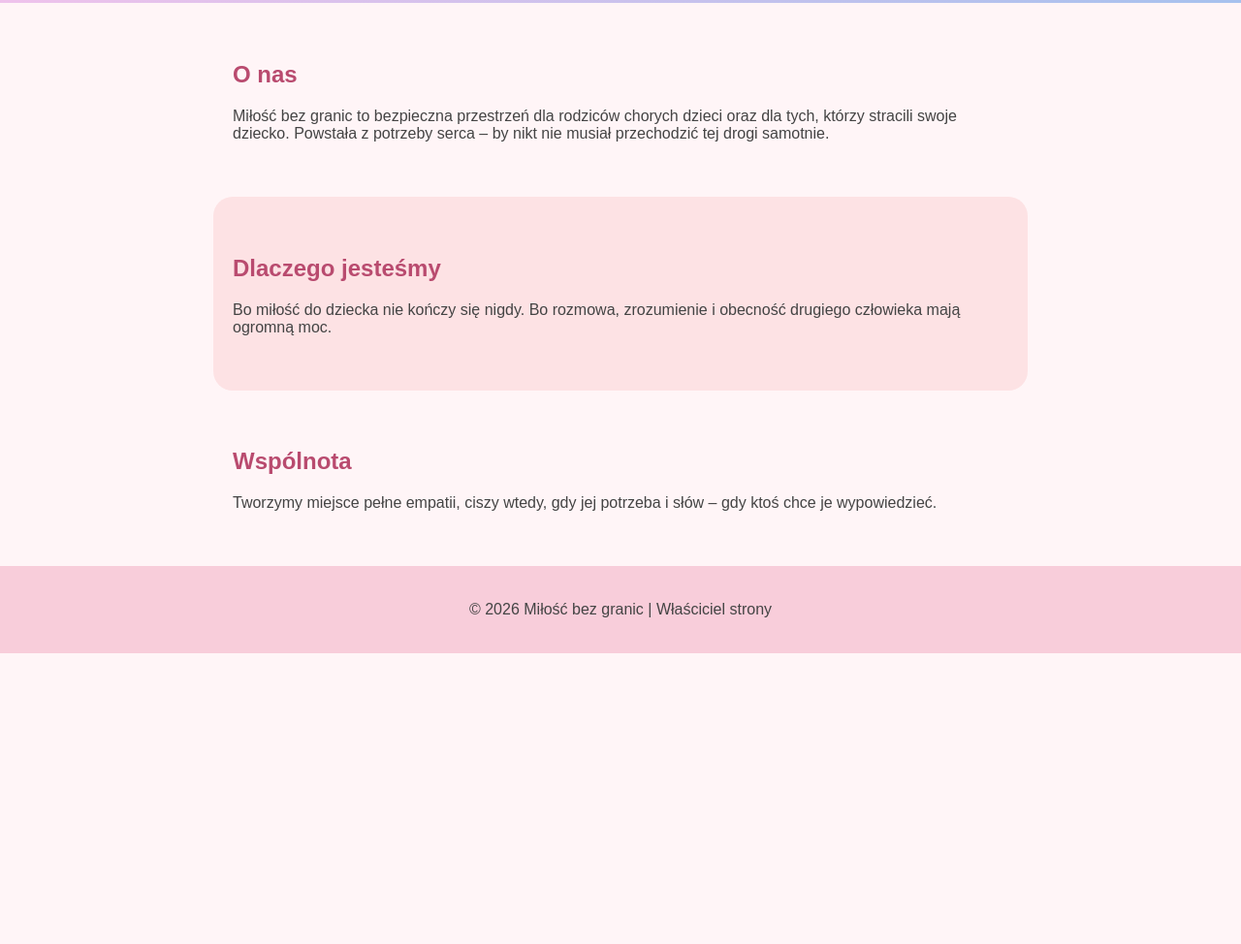
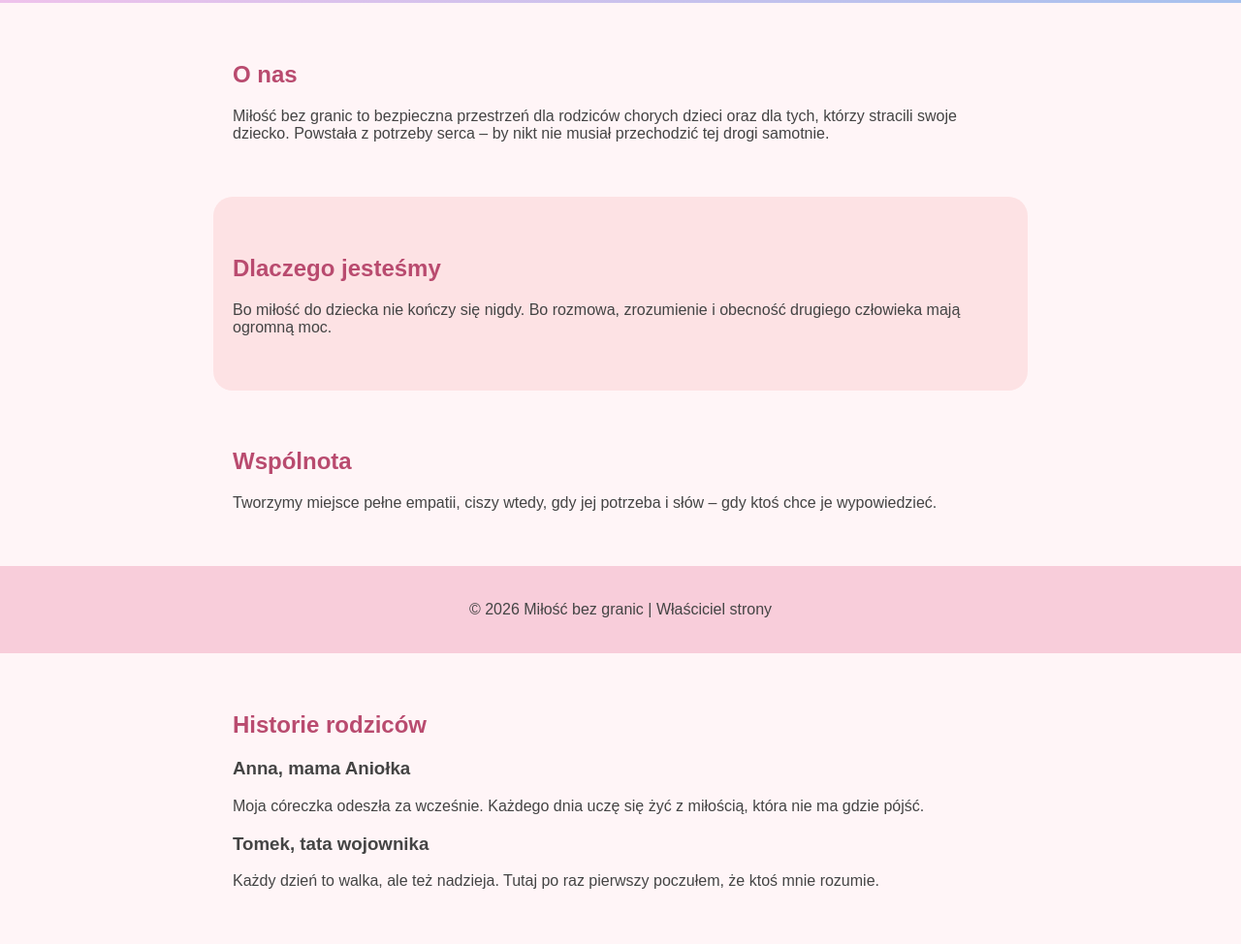
Before and after one commit to krystiawojkry-dotcom/milosc-bez-granic, a plain HTML site: page index.html in a window 1280 px wide. Shown: the part 211-1185 px from the top of the page at 97% size. Before the commit the page ends 885 px from the top, so only its background shows below. Drawn offline with Linux system fonts and the light colour scheme.

Commit message:
Update index.html

```diff
--- a/index.html
+++ b/index.html
@@ -43,3 +43,26 @@ i słów – gdy ktoś chce je wypowiedzieć.
 
 </body>
 </html>
+<section>
+<h2>Historie rodziców</h2>
+
+<div class="cards">
+
+<div class="card">
+<h3>Anna, mama Aniołka</h3>
+<p>
+Moja córeczka odeszła za wcześnie. Każdego dnia uczę się żyć
+z miłością, która nie ma gdzie pójść.
+</p>
+</div>
+
+<div class="card">
+<h3>Tomek, tata wojownika</h3>
+<p>
+Każdy dzień to walka, ale też nadzieja.
+Tutaj po raz pierwszy poczułem, że ktoś mnie rozumie.
+</p>
+</div>
+
+</div>
+</section>
```
